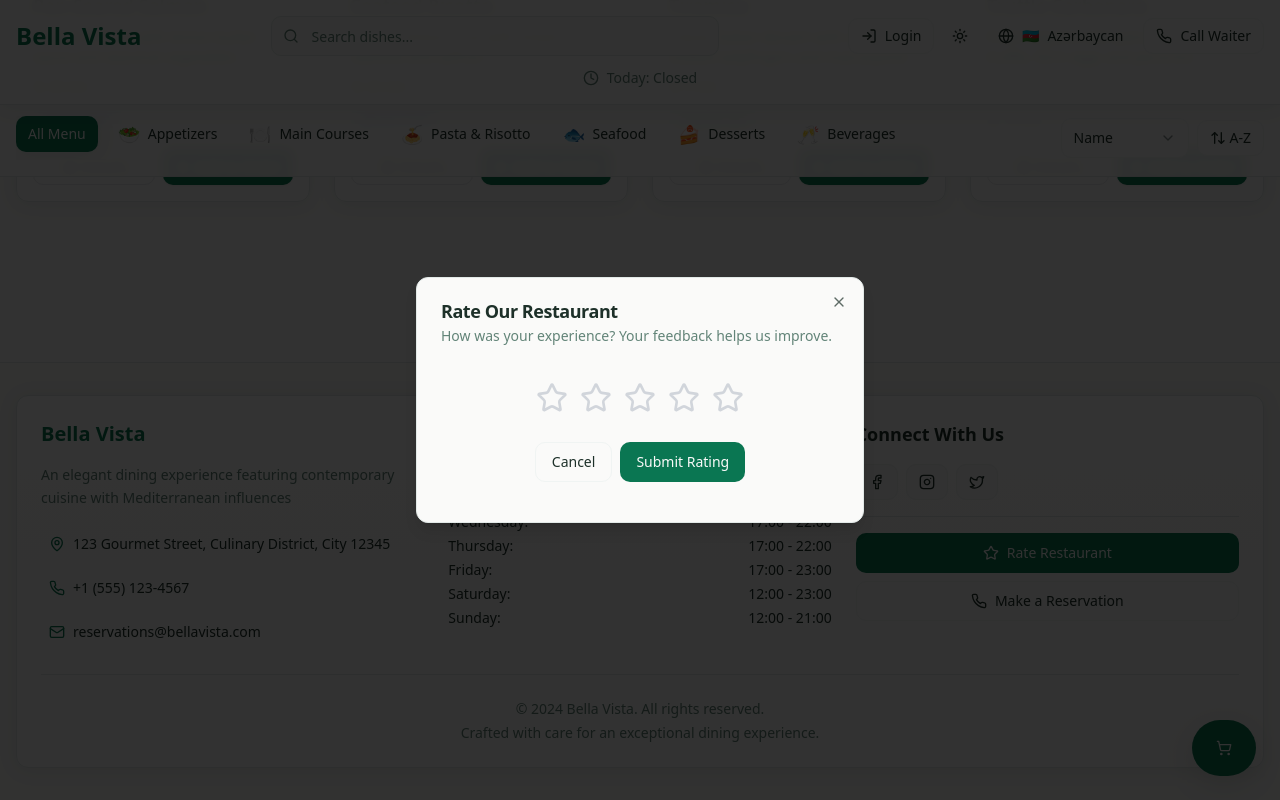
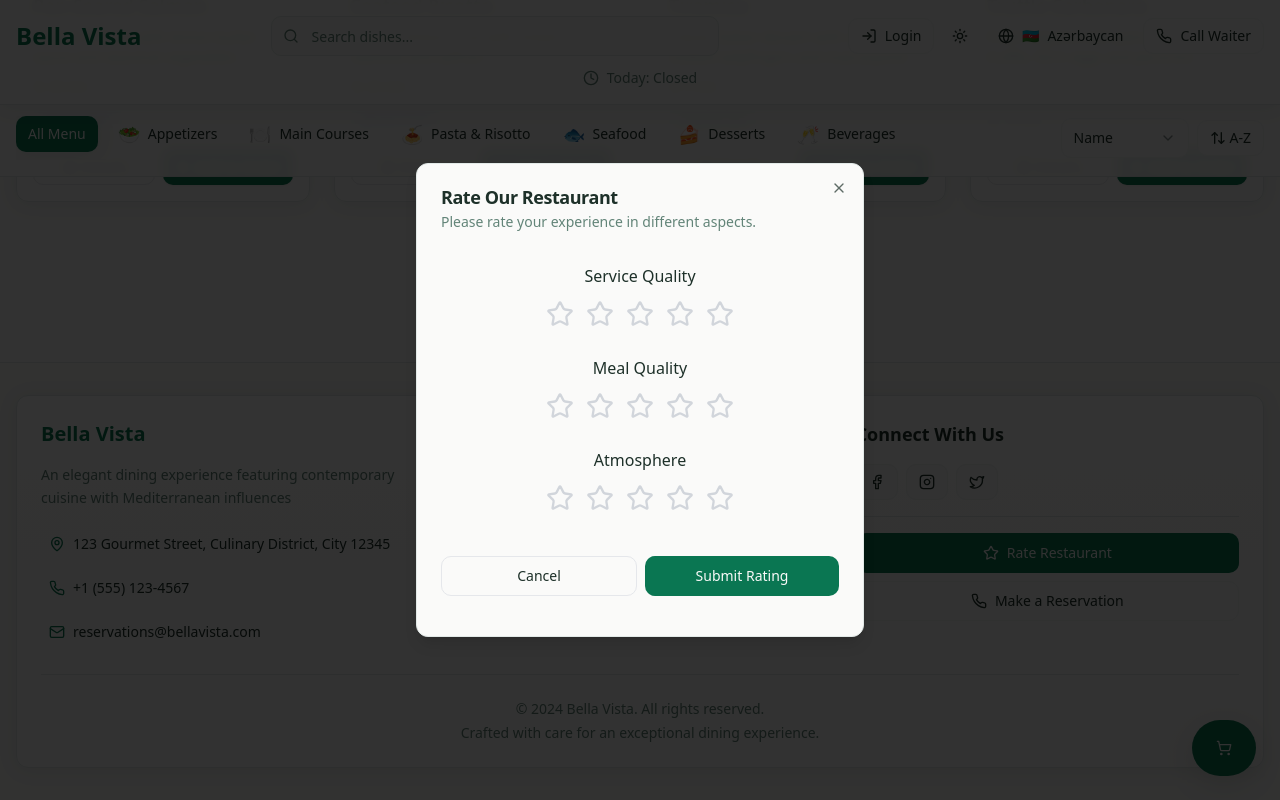
Before and after one commit to caspianbank/orderly-menu-flow, a React (Vite) app: page / in a window 1280 px wide. Both pictures are taken after a click on the button "Rate Restaurant". Shown: the part 1721-2521 px from the top of the page. Built offline with nearby package versions, Linux system fonts and the light colour scheme.

Commit message:
add multiple rating categories

```diff
--- a/src/components/restaurant/RateRestaurant.tsx
+++ b/src/components/restaurant/RateRestaurant.tsx
@@ -1,33 +1,55 @@
 import { useState } from 'react';
 import { Star } from 'lucide-react';
 import { Button } from '@/components/ui/button';
-import { Dialog, DialogContent, DialogDescription, DialogHeader, DialogTitle, DialogTrigger } from '@/components/ui/dialog';
+import {
+  Dialog,
+  DialogContent,
+  DialogDescription,
+  DialogHeader,
+  DialogTitle,
+  DialogTrigger
+} from '@/components/ui/dialog';
 import { useToast } from '@/hooks/use-toast';
 
+type RatingAspect = 'service' | 'meal' | 'atmosphere';
+
 export function RateRestaurant() {
-  const [rating, setRating] = useState(0);
-  const [hoveredRating, setHoveredRating] = useState(0);
+  const [ratings, setRatings] = useState<{ [key in RatingAspect]?: number }>({});
+  const [hoveredRatings, setHoveredRatings] = useState<{ [key in RatingAspect]?: number }>({});
   const [isOpen, setIsOpen] = useState(false);
   const { toast } = useToast();
 
+  const aspects: { key: RatingAspect; label: string }[] = [
+    { key: 'service', label: 'Service Quality' },
+    { key: 'meal', label: 'Meal Quality' },
+    { key: 'atmosphere', label: 'Atmosphere' },
+  ];
+
+  const handleSetRating = (aspect: RatingAspect, value: number) => {
+    setRatings((prev) => ({ ...prev, [aspect]: value }));
+  };
+
   const handleRatingSubmit = () => {
-    if (rating === 0) {
+    // At least one required aspect must be rated (service + meal)
+    if (!ratings.service || !ratings.meal) {
       toast({
-        title: "Please select a rating",
-        description: "You need to select at least one star to submit your rating.",
-        variant: "destructive"
+        title: "Incomplete Rating",
+        description: "Please rate both Service Quality and Meal Quality.",
+        variant: "destructive",
       });
       return;
     }
 
     toast({
-      title: "Thank you for your rating!",
-      description: `You rated us ${rating} star${rating !== 1 ? 's' : ''}. We appreciate your feedback!`
+      title: "Thank you for your feedback!",
+      description: `Service: ${ratings.service} ★, Meal: ${ratings.meal} ★${ratings.atmosphere ? `, Atmosphere: ${ratings.atmosphere} ★` : ''
+        }`,
     });
 
+    // Reset after submission
     setIsOpen(false);
-    setRating(0);
-    setHoveredRating(0);
+    setRatings({});
+    setHoveredRatings({});
   };
 
   return (
@@ -42,22 +64,28 @@ export function RateRestaurant() {
         <DialogHeader>
           <DialogTitle>Rate Our Restaurant</DialogTitle>
           <DialogDescription>
-            How was your experience? Your feedback helps us improve.
+            Please rate your experience in different aspects.
           </DialogDescription>
         </DialogHeader>
-        <div className="flex flex-col items-center space-y-6 py-4">
+        <div className="flex flex-col space-y-6 py-4">
+          {aspects.map((aspect) => (
+            <div key={aspect.key} className="flex flex-col items-center space-y-2">
+              <p className="font-medium">{aspect.label}</p>
               <div className="flex space-x-1">
                 {[1, 2, 3, 4, 5].map((star) => (
                   <button
                     key={star}
-                onClick={() => setRating(star)}
-                onMouseEnter={() => setHoveredRating(star)}
-                onMouseLeave={() => setHoveredRating(0)}
+                    onClick={() => handleSetRating(aspect.key, star)}
+                    onMouseEnter={() =>
+                      setHoveredRatings((prev) => ({ ...prev, [aspect.key]: star }))
+                    }
+                    onMouseLeave={() =>
+                      setHoveredRatings((prev) => ({ ...prev, [aspect.key]: 0 }))
+                    }
                     className="p-1 transition-transform hover:scale-110"
                   >
                     <Star
-                  className={`h-8 w-8 transition-colors ${
-                    star <= (hoveredRating || rating)
+                      className={`h-7 w-7 transition-colors ${star <= (hoveredRatings[aspect.key] || ratings[aspect.key] || 0)
                           ? 'fill-yellow-400 text-yellow-400'
                           : 'text-gray-300'
                         }`}
@@ -65,16 +93,13 @@ export function RateRestaurant() {
                   </button>
                 ))}
               </div>
-          {rating > 0 && (
-            <p className="text-sm text-muted-foreground">
-              You selected {rating} star{rating !== 1 ? 's' : ''}
-            </p>
-          )}
-          <div className="flex space-x-2">
-            <Button variant="outline" onClick={() => setIsOpen(false)}>
+            </div>
+          ))}
+          <div className="flex justify-end space-x-2 pt-4">
+            <Button variant="outline" onClick={() => setIsOpen(false)} className="flex-1 gap-1 border border-gray-200">
               Cancel
             </Button>
-            <Button onClick={handleRatingSubmit}>
+            <Button onClick={handleRatingSubmit} className='flex-1'>
               Submit Rating
             </Button>
           </div>
```
Lines whose indentation alone changed are shown as unchanged.
